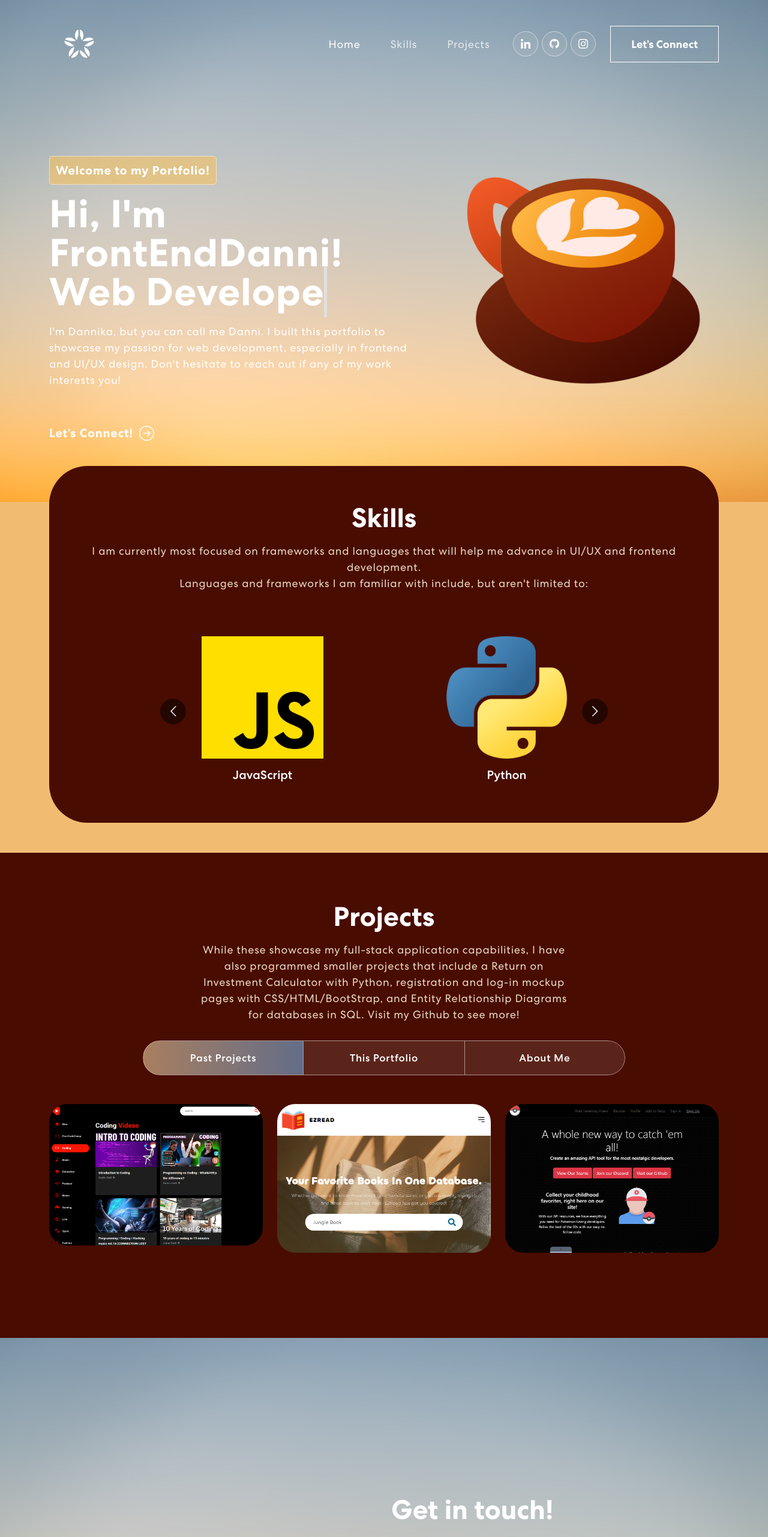
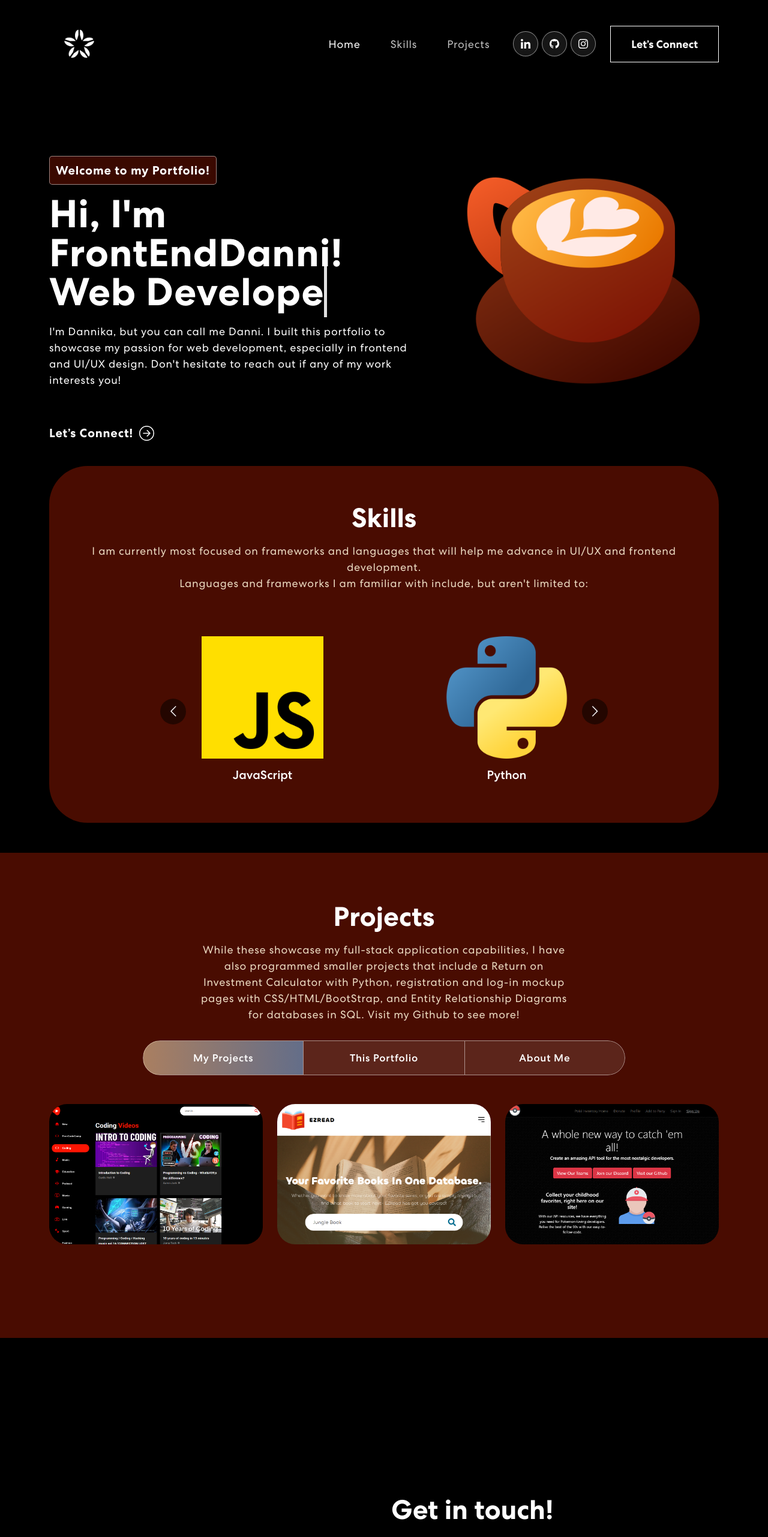
Before and after one commit to FrontEndDanni/frontenddanni-portfolio, a React (Create React App) app: page / in a window 1280 px wide. Shown: the top 2563 px of the page at 60% size. Built offline with nearby package versions, Linux system fonts and the light colour scheme.

Commit message:
changed colors + added buttons on proj hover

```diff
--- a/src/App.css
+++ b/src/App.css
@@ -31,12 +31,12 @@ body {
   font-weight: 400;
   overflow-x: hidden;
   position: relative;
-  background-color: #F1BC72ff !important;
+  background-color: black !important;
   color: #fff !important;
   font-family: 'Centra', sans-serif !important;
 }
 
-h1, h2, h3, h4, h5, h6 {
+h2, h3, h4, h5, h6 {
   margin: 0;
   padding: 0;
   line-height: normal;
@@ -275,7 +275,6 @@ nav.navbar .navbar-toggler[aria-expanded="true"] .navbar-toggler-icon {
 .banner {
   margin-top: 0;
   padding: 260px 0 100px 0;
-  background-image: url('./assets/images/banner-bg.jpg');
   background-position: top center;
   background-size: cover;
   background-repeat: no-repeat;
@@ -284,7 +283,7 @@ nav.navbar .navbar-toggler[aria-expanded="true"] .navbar-toggler-icon {
   font-weight: 700;
   letter-spacing: 0.8px;
   padding: 8px 10px;
-  background: rgba(255, 194, 76, 0.5);
+  background: rgb(73, 12, 1, 0.8);
   border: 1px solid rgba(255, 255, 255, 0.5);
   border-radius: 5px;
   font-size: 20px;
@@ -456,7 +455,7 @@ nav.navbar .navbar-toggler[aria-expanded="true"] .navbar-toggler-icon {
   border-radius: 0 55px 55px 0;
 }
 .proj-imgbx {
-  max-height: 80%;
+  max-height: 75.5%;
   position: relative;
   border-radius: 30px;
   overflow: hidden;
@@ -464,8 +463,8 @@ nav.navbar .navbar-toggler[aria-expanded="true"] .navbar-toggler-icon {
 }
 .proj-imgbx::before {
   content: "";
-  background: linear-gradient(90.21deg, rgba(48, 3, 194, 0.5) -5.91%, rgba(91, 178, 255, 0.5) 111.58%);
-  opacity: 0.85;
+  background-color: rgb(59, 10, 1);
+  opacity: 80%;
   position: absolute;
   width: 100%;
   height: 0;
@@ -474,6 +473,7 @@ nav.navbar .navbar-toggler[aria-expanded="true"] .navbar-toggler-icon {
 .proj-imgbx:hover::before {
   height: 100%;
 }
+
 .proj-txtx {
   position: absolute;
   text-align: center;
@@ -513,24 +513,11 @@ nav.navbar .navbar-toggler[aria-expanded="true"] .navbar-toggler-icon {
   cursor:pointer;
 }
 
-.proj-txtx a:hover {
-  color:rgb(255, 194, 62);
-}
-
-.background-image-right {
-  top: 20%;
-  position: absolute;
-  bottom: 0;
-  width: 35%;
-  right: 0;
-  z-index: -4;
-}
 
 /* Contact  */
 .contact {
   margin-top: 0;
   padding: 260px 0 100px 0;
-  background-image: url('./assets/images/banner-bg.jpg');
   background-position: bottom center;
   background-size: cover;
   background-repeat: no-repeat;
--- a/src/components/Banner.js
+++ b/src/components/Banner.js
@@ -2,8 +2,6 @@ import { useState, useEffect } from "react";
 import { Container, Row, Col } from "react-bootstrap";
 import headerImg from "../assets/images/header-img.png";
 import { ArrowRightCircle } from 'react-bootstrap-icons';
-import 'animate.css';
-import TrackVisibility from 'react-on-screen';
 
 
 /**
@@ -58,23 +56,14 @@ export const Banner = () => {
       <Container>
         <Row className="aligh-items-center">
           <Col xs={12} md={6} xl={7}>
-            <TrackVisibility>
-              {({ isVisible }) =>
-              <div className={isVisible ? "animate__animated animate__fadeIn" : ""}>
                 <span className="tagline">Welcome to my Portfolio!</span>
                 <h1>{`Hi, I'm FrontEndDanni!`} <br></br> <span className="txt-rotate" dataPeriod="1000" data-rotate='[ "Web Developer", "Web Designer", "UI/UX Designer" ]'><span className="wrap">{text}</span></span></h1>
                   <p>I'm Dannika, but you can call me Danni. I built this portfolio to showcase my passion for web development, especially in frontend and UI/UX design. Don't hesitate to reach out if any of my work interests you!</p>
                   <button onClick={() => console.log('connect')}>Let’s Connect! <ArrowRightCircle size={25} /></button>
-              </div>}
-            </TrackVisibility>
+
           </Col>
           <Col xs={12} md={6} xl={5}>
-            <TrackVisibility>
-              {({ isVisible }) =>
-                <div className={isVisible ? "animate__animated animate__fadeIn" : ""}>
                   <img src={headerImg} alt="Header Img"/>
-                </div>}
-            </TrackVisibility>
           </Col>
         </Row>
       </Container>
--- a/src/components/Contact.js
+++ b/src/components/Contact.js
@@ -44,9 +44,6 @@ export const Contact = () => {
                         <img src={contactImg} alt='contact us'/>
                     </Col>
                     <Col size={12} md={6}>
-                        <TrackVisibility>
-                        {({ isVisible })=>
-                        <div className={isVisible ? "animate__animated animate__fadeIn" : ""}>
                         <h2>Get in touch!</h2>
                         <form ref={form} onSubmit={sendEmail} id="my_form">
                             <Row>
@@ -69,8 +66,7 @@ export const Contact = () => {
 
                             </Row>
                         </form>
-                        </div>}
-                        </TrackVisibility>
+
                     </Col>
                 </Row>
             </Container>
--- a/src/components/ProjectCard.js
+++ b/src/components/ProjectCard.js
@@ -1,5 +1,6 @@
 import { Col } from 'react-bootstrap';
 
+//**PUT BUTTON COMPONENT HERE IN PLACE OF THE LINK OR SO HELP ME */
 
 export const ProjectCard = ({ title, description, imgUrl, linkText, link }) => {
     return  (
@@ -9,7 +10,11 @@ export const ProjectCard = ({ title, description, imgUrl, linkText, link }) => {
                 <div className='proj-txtx'>
                      <h4>{title}</h4>
                     <span>{description}</span>
-                    <p><a href={link}>{linkText}</a></p>
+                    <p>
+                        <form action={link}>
+                            <button type="submit" class="btn btn-light">{linkText}</button>
+                        </form>
+                    </p>
                 </div>
             </div>
         </Col>
--- a/src/components/Projects.js
+++ b/src/components/Projects.js
@@ -4,7 +4,6 @@ import projImg1 from '../assets/images/project-img1.png';
 import projImg2 from '../assets/images/project-img2.png';
 import projImg3 from '../assets/images/project-img3.png';
 import 'animate.css';
-import TrackVisibility from 'react-on-screen';
 
 
 export const Projects = () => {
@@ -38,16 +37,14 @@ export const Projects = () => {
           <Container>
             <Row>
               <Col size={12}>
-                <TrackVisibility>
-                  {({ isVisible }) =>
-                  <div className={isVisible ? "animate__animated animate__fadeIn": ""}>
+
                     <h2>Projects</h2>
                     <p>While these showcase my full-stack application capabilities, I have also programmed smaller projects that include a Return on Investment Calculator with Python, registration and log-in mockup pages with CSS/HTML/BootStrap, and Entity Relationship Diagrams for databases in SQL. Visit my Github to see more!</p>
 
                     <Tab.Container id="projects-tabs" defaultActiveKey="first">
                       <Nav variant="pills" className="nav-pills mb-5 justify-content-center align-items-center" id="pills-tab">
                         <Nav.Item>
-                          <Nav.Link eventKey="first">Past Projects</Nav.Link>
+                          <Nav.Link eventKey="first">My Projects</Nav.Link>
                         </Nav.Item>
                         <Nav.Item>
                           <Nav.Link eventKey="second">This Portfolio</Nav.Link>
@@ -56,7 +53,7 @@ export const Projects = () => {
                           <Nav.Link eventKey="third">About Me</Nav.Link>
                         </Nav.Item>
                       </Nav>
-                      <Tab.Content id="slideInUp" className={isVisible ? "animate__animated animate__slideInUp" : ""}>
+                      <Tab.Content>
                         <Tab.Pane eventKey="first">
                           <Row>
                             {
@@ -73,7 +70,7 @@ export const Projects = () => {
                         </Tab.Pane>
                         <Tab.Pane eventKey="second">
                           <p>This portfolio was engineered with React and Node.</p>
-                          <p>The animated text features were added using an npm package called animate.style. The functional email component was added with EmailJS.</p>
+                          <p>The functional email component was added with EmailJS.</p>
                           <p>While the specific stylings were done by myself using CSS, I utilized React bootstrap as a boilerplate for components like the carousel, the navbar, these pill tabs, and the project thumbnails.</p>
                           <p>It is responsive with mobile and window-resizing.</p>
                         </Tab.Pane>
@@ -86,8 +83,6 @@ export const Projects = () => {
                         </Tab.Pane>
                       </Tab.Content>
                     </Tab.Container>
-                  </div>}
-                </TrackVisibility>
               </Col>
             </Row>
           </Container>
```
